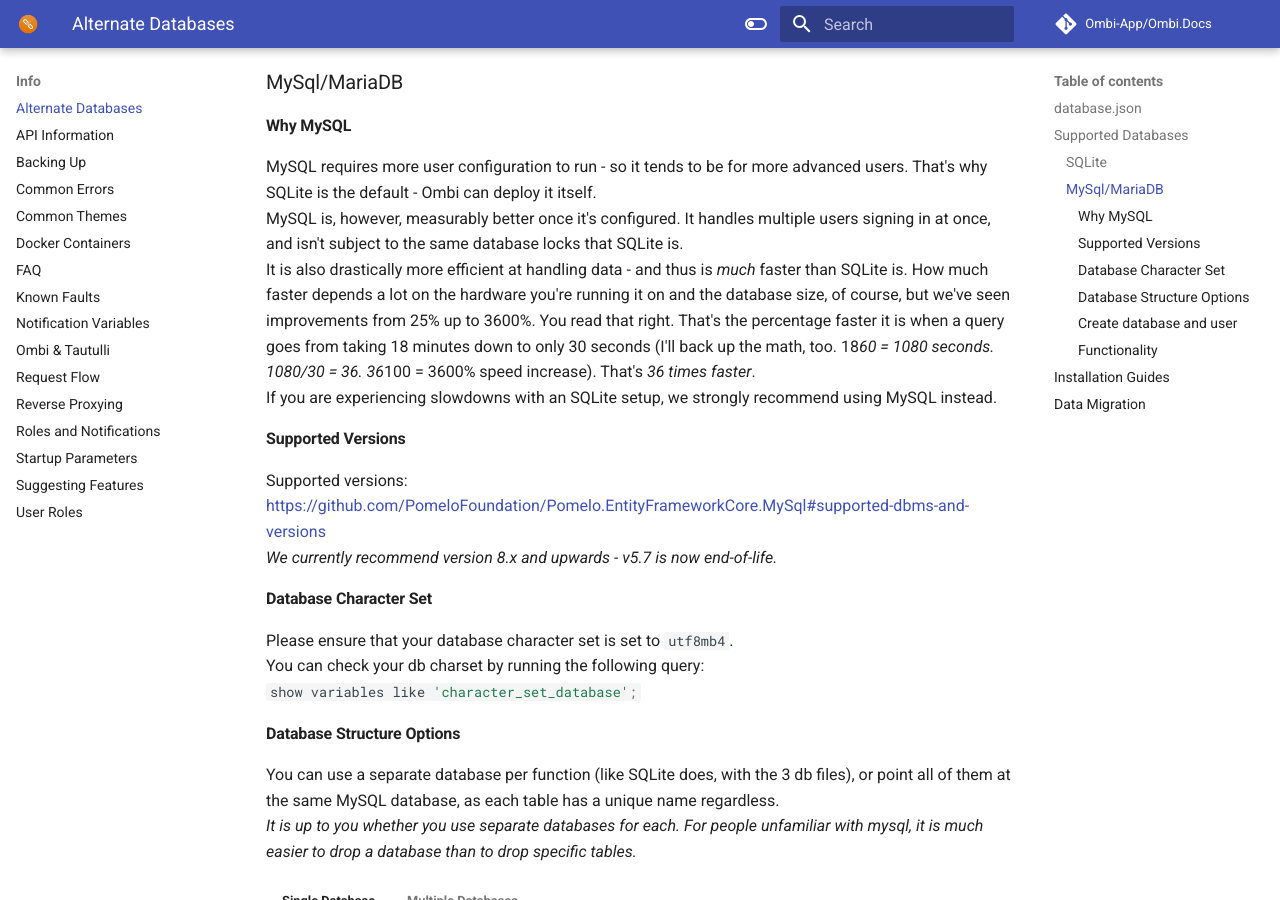
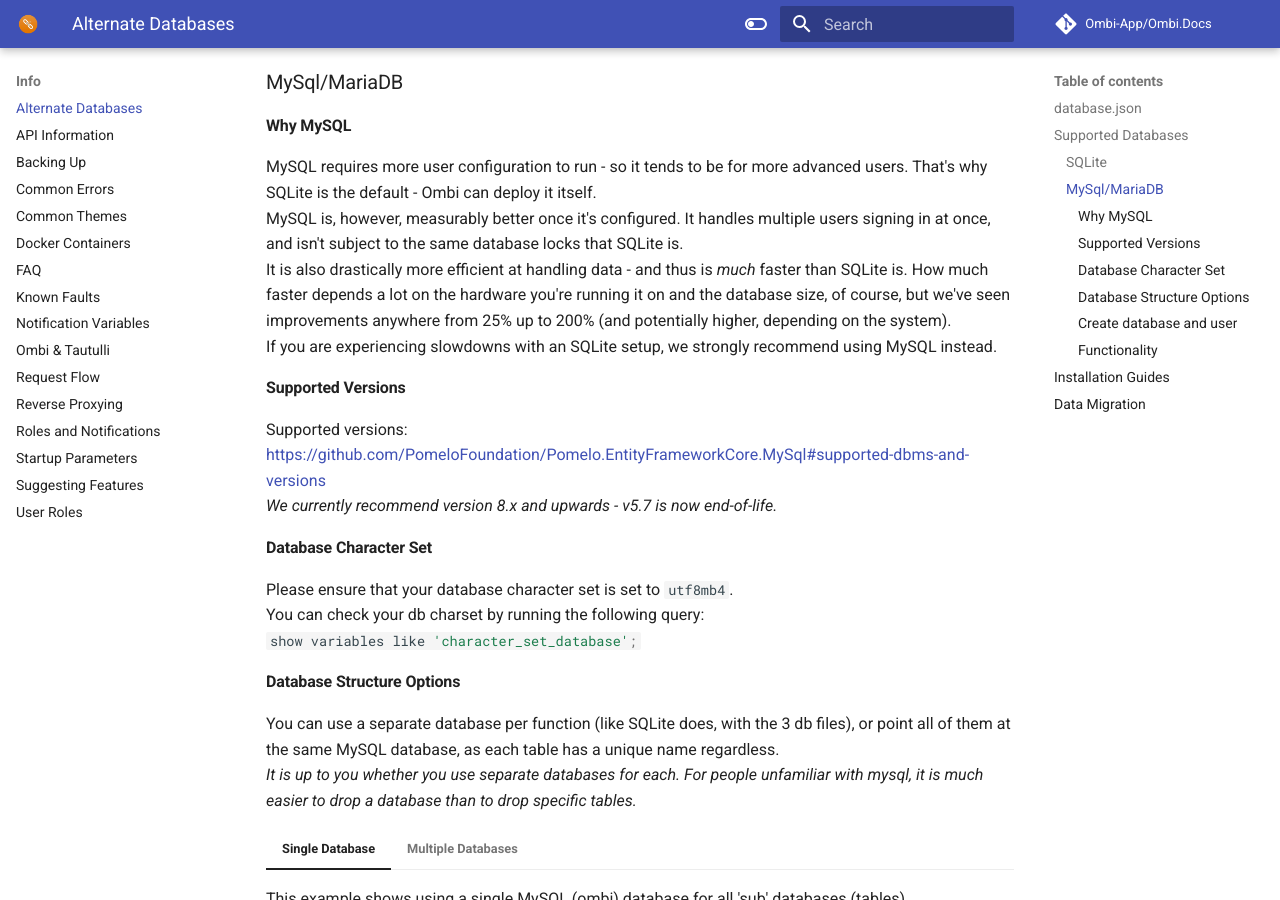
Before and after one commit to Ombi-app/Ombi.Docs, an MkDocs documentation site: the page built from docs/info/alternate-databases.md, in a window 1280 px wide and 900 px high, scrolled down 1284 px. Built offline with MkDocs 1.6.1 and Material for MkDocs 9.7.7, drawn with Linux system fonts in a browser that asks for light colours; comment, search, counter and statistics services are not loaded.

Commit message:
Fix math

```diff
--- a/docs/info/alternate-databases.md
+++ b/docs/info/alternate-databases.md
@@ -48,7 +48,7 @@
 
 MySQL requires more user configuration to run - so it tends to be for more advanced users. That's why SQLite is the default - Ombi can deploy it itself.
 MySQL is, however, measurably better once it's configured. It handles multiple users signing in at once, and isn't subject to the same database locks that SQLite is.
-It is also drastically more efficient at handling data - and thus is _much_ faster than SQLite is. How much faster depends a lot on the hardware you're running it on and the database size, of course, but we've seen improvements from 25% up to 3600%. You read that right. That's the percentage faster it is when a query goes from taking 18 minutes down to only 30 seconds (I'll back up the math, too. 18*60 = 1080 seconds. 1080/30 = 36. 36*100 = 3600% speed increase). That's _36 times faster_.
+It is also drastically more efficient at handling data - and thus is _much_ faster than SQLite is. How much faster depends a lot on the hardware you're running it on and the database size, of course, but we've seen improvements anywhere from 25% up to 200% (and potentially higher, depending on the system).
 If you are experiencing slowdowns with an SQLite setup, we strongly recommend using MySQL instead.
 
 #### Supported Versions
```
